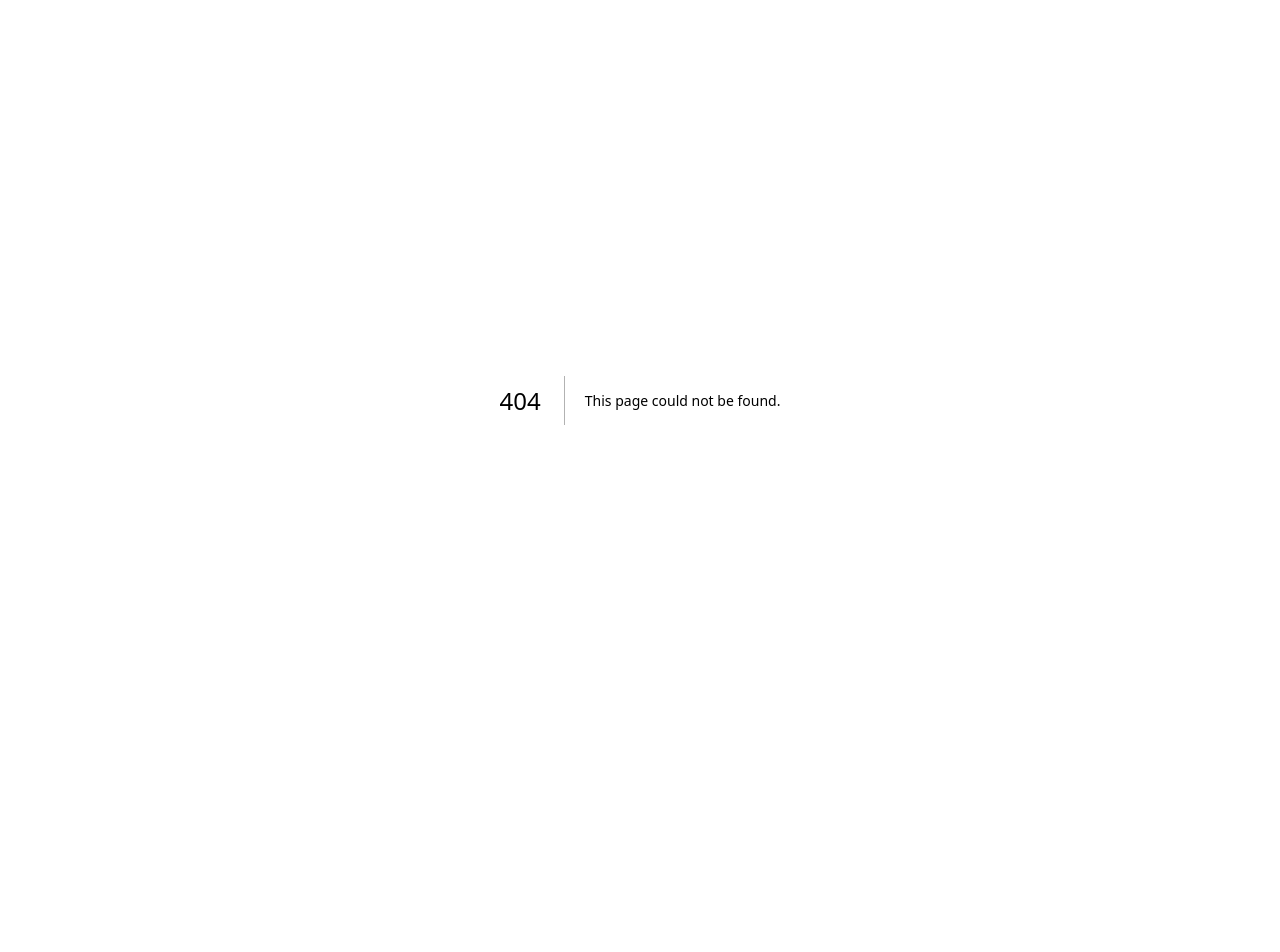
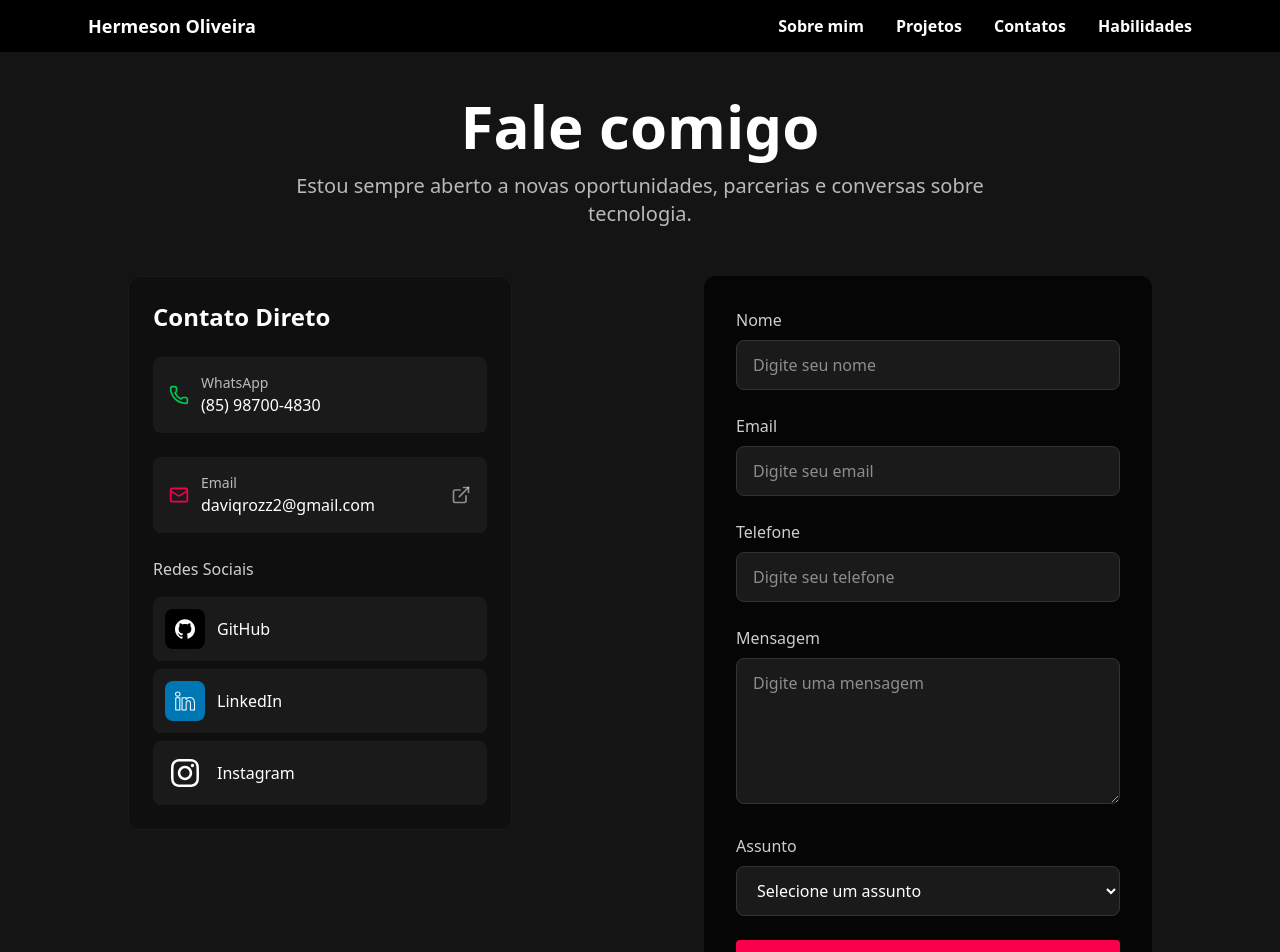
Before and after one commit to HermesonxDevII/portfolio, a Next.js app: page /contacts in a window 1280 px wide. Before the commit this address had no page. Shown: the top 952 px of the page. Before the commit the page ends 800 px from the top, so only its background shows below. Built offline with nearby package versions, Linux system fonts and the light colour scheme.

Commit message:
feat: contact page

```diff
--- a/src/app/(public)/components/header.tsx
+++ b/src/app/(public)/components/header.tsx
@@ -33,10 +33,10 @@ export default function Header() {
 
         {/* Desktop Navigator Links */}
         <nav className="hidden md:flex text-white gap-8 font-bold">
-          <Link className="hover:text-[#f9004d] transition-colors" href="#">Sobre mim</Link>
-          <Link className="hover:text-[#f9004d] transition-colors" href="#">Projetos</Link>
-          <Link className="hover:text-[#f9004d] transition-colors" href="#">Contatos</Link>
-          <Link className="hover:text-[#f9004d] transition-colors" href="#">Habilidades</Link>
+          <Link className="hover:text-[#f9004d] transition-colors" href="/#presentationSection">Sobre mim</Link>
+          <Link className="hover:text-[#f9004d] transition-colors" href="/#projectsSection">Projetos</Link>
+          <Link className="hover:text-[#f9004d] transition-colors" href="/contacts">Contatos</Link>
+          <Link className="hover:text-[#f9004d] transition-colors" href="/#skillsSection">Habilidades</Link>
         </nav>
       </div>
 
@@ -47,25 +47,25 @@ export default function Header() {
         <Link
           onClick={operateMenu}
           className="text-white font-bold hover:text-[#f9004d] transition-colors"
-          href="#"
+          href="/#presentationSection"
         >Sobre mim</Link>
 
         <Link
           onClick={operateMenu}
           className="text-white font-bold hover:text-[#f9004d] transition-colors"
-          href="#"
+          href="/#projectsSection"
         >Projetos</Link>
 
         <Link
           onClick={operateMenu}
           className="text-white font-bold hover:text-[#f9004d] transition-colors"
-          href="#"
+          href="/contacts"
         >Contatos</Link>
 
         <Link
           onClick={operateMenu}
           className="text-white font-bold hover:text-[#f9004d] transition-colors"
-          href="#"
+          href="/#skillsSection"
         >Habilidades</Link>
       </nav>
     </header>
--- /dev/null
+++ b/src/app/(public)/contacts/components/Contact-form.tsx
@@ -0,0 +1,150 @@
+'use client'
+
+import Button from "@/components/Button"
+import { useState } from "react"
+
+type FormData = {
+  name: string,
+  email: string,
+  telephone: string,
+  message: string
+}
+
+type FormStatus = "idle" | "sending" | "success" | "error"
+
+export default function ContactForm() {
+  const [formData, setFormData] = useState<FormData>({
+    name: '',
+    email: '',
+    telephone: '',
+    message: ''
+  })
+
+  const [status, setStatus] = useState<FormStatus>('idle')
+
+  const handleChange = (e: React.ChangeEvent<HTMLInputElement | HTMLTextAreaElement>) => {
+    setFormData({
+      ...formData,
+      [e.target.name]: e.target.value
+    })
+  }
+
+  const handleSubmit = async (e: React.FormEvent<HTMLFormElement>) => {
+    e.preventDefault()
+    setStatus('sending')
+
+    try {
+      console.log('enviando', formData)
+
+      setStatus('success')
+      setFormData({
+        name: '',
+        email: '',
+        telephone: '',
+        message: ''
+      })
+    } catch (error) {
+      setStatus('error')
+      throw error
+    }
+  }
+
+  return (
+    <form
+      onSubmit={handleSubmit}
+      className="bg-[#050505] rounded-xl p-8 max-w-md w-full space-y-6 mb-10"
+    >
+      <div>
+        <label htmlFor="name" className="block text-white/80 font-medium mb-2">Nome</label>
+        <input
+          type="text"
+          id="name"
+          name="name"
+          value={formData.name}
+          onChange={handleChange}
+          placeholder="Digite seu nome"
+          className="w-full bg-[#1a1a1a] border border-[#333] rounded-lg px-4 py-3 text-white placeholder-white/50 focus:outline-none focus:ring-2 focus:ring-[#f9004d] focus:border-transparent transition-all"
+          required
+        />
+      </div>
+
+      <div>
+        <label htmlFor="email" className="block text-white/80 font-medium mb-2">Email</label>
+        <input
+          type="email"
+          id="email"
+          name="email"
+          value={formData.email}
+          onChange={handleChange}
+          placeholder="Digite seu email"
+          className="w-full bg-[#1a1a1a] border border-[#333] rounded-lg px-4 py-3 text-white placeholder-white/50 focus:outline-none focus:ring-2 focus:ring-[#f9004d] focus:border-transparent transition-all"
+          required
+        />
+      </div>
+
+      <div>
+        <label htmlFor="telephone" className="block text-white/80 font-medium mb-2">Telefone</label>
+        <input
+          type="text"
+          id="telephone"
+          name="telephone"
+          value={formData.telephone}
+          onChange={handleChange}
+          placeholder="Digite seu telefone"
+          className="w-full bg-[#1a1a1a] border border-[#333] rounded-lg px-4 py-3 text-white placeholder-white/50 focus:outline-none focus:ring-2 focus:ring-[#f9004d] focus:border-transparent transition-all"
+          required
+        />
+      </div>
+
+      <div>
+        <label htmlFor="message" className="block text-white/80 font-medium mb-2">Mensagem</label>
+        <textarea
+          id="message"
+          name="message"
+          rows={5}
+          value={formData.message}
+          onChange={handleChange}
+          placeholder="Digite uma mensagem"
+          className="w-full bg-[#1a1a1a] border border-[#333] rounded-lg px-4 py-3 text-white placeholder-white/50 resize-vertical focus:outline-none focus:ring-2 focus:ring-[#f9004d] focus:border-transparent transition-all"
+          required
+        />
+      </div>
+
+      <div>
+        <label htmlFor="subject" className="block text-white/80 font-medium mb-2">Assunto</label>
+        <select
+          id="subject"
+          name="subject"
+          className="w-full bg-[#1a1a1a] border border-[#333] rounded-lg px-4 py-3 text-white focus:outline-none focus:ring-2 focus:ring-[#f9004d] focus:border-transparent transition-all"
+          defaultValue=""
+        >
+          <option value="" disabled>Selecione um assunto</option>
+          <option value="freelancer">Freelance / Trabalho</option>
+          <option value="project">Projeto conjunto</option>
+          <option value="doubt">Dúvida / Suporte</option>
+          <option value="others">Outros</option>
+        </select>
+      </div>
+
+      <Button
+        type="submit"
+        className="w-full"
+        disabled={status === 'sending'}
+      >
+        {status === 'sending' ? 'Enviando...' : 'Enviar'}
+      </Button>
+
+      {status === 'success' && (
+        <p className="text-green-400 text-sm mt-2">
+          Mensagem Enviada com sucesso! Retornarei em breve.
+        </p>
+      )}
+
+      {status === 'error' && (
+        <p className="text-red-400 text-sm mt-2">
+          Ocorreu um erro ao enviar! Tente novamente.
+        </p>
+      )}
+    </form>
+  )
+}
--- /dev/null
+++ b/src/app/(public)/contacts/components/Social-contact.tsx
@@ -0,0 +1,89 @@
+import { ExternalLink, Mail, Phone } from "lucide-react"
+import { SiGithub, SiInstagram } from "react-icons/si";
+import { SlSocialLinkedin } from "react-icons/sl";
+
+const SOCIAL_LINKS = {
+  whatsapp: "(85) 98700-4830",
+  email: "daviqrozz2@gmail.com",
+  github: "https://github.com/DaviQrozz",
+  linkedin: "https://www.linkedin.com/in/davi-queiroz-648218231/",
+  instagram: "https://instagram.com/daviqrozz",
+}
+
+export default function SocialContact() {
+  return (
+    <aside className="w-full md:w-90 lg:w-96 space-y-6 p-6 bg-[#0f0f0f] rounded-xl border border-[#1a1a1a]">
+      <h3 className="text-2xl font-bold text-white mb-6">Contato Direto</h3>
+
+      <div
+        id="contacts"
+        className="flex items-center gap-3 p-4 bg-[#1a1a1a] rounded-lg hover:bg-[#f9004d] transition-all"
+      >
+        <a
+          href="https://wa.me/558598704430"
+          target="_blank"
+          className="group flex items-center gap-3 flex-1"
+        >
+          <Phone className="w-5 h-5 text-green-500 group-hover:scale-110 transition-transform" />
+          <div>
+            <p className="text-sm text-white/70">WhatsApp</p>
+            <p className="font-medium text-white">{SOCIAL_LINKS.whatsapp}</p>
+          </div>
+        </a>
+      </div>
+
+      <div className="flex items-center gap-3 p-4 bg-[#1a1a1a] rounded-lg hover:bg-[#f9004d]/10 transition-all">
+        <a
+          href={`mailto:${SOCIAL_LINKS.email}`}
+          target="_blank"
+          className="group flex items-center gap-3 flex-1"
+        >
+          <Mail className="w-5 h-5 text-[#f9004d] group-hover:scale-110 transition-transform" />
+          <div>
+            <p className="text-sm text-white/70">Email</p>
+            <p className="font-medium text-white break-all">{SOCIAL_LINKS.email}</p>
+          </div>
+          <ExternalLink className="w-5 h-5 text-white/50 ml-auto" />
+        </a>
+      </div>
+
+      <div>
+        <p className="text-white/80 font-medium mb-4">Redes Sociais</p>
+        <div className="space-y-2">
+          <a
+            href={SOCIAL_LINKS.github}
+            target="_blank"
+            className="flex items-center gap-3 p-3 bg-[#1a1a1a] rounded-lg hover:bg-[#f9004d]/10 transition-all group"
+          >
+            <div className="w-10 h-10 bg-black rounded-lg flex items-center justify-center group-hover:bg-[#f9004d]">
+              <SiGithub className="w-5 h-5 text-white" />
+            </div>
+            <span className="text-white font-medium">GitHub</span>
+          </a>
+
+          <a
+            href={SOCIAL_LINKS.linkedin}
+            target="_blank"
+            className="flex items-center gap-3 p-3 bg-[#1a1a1a] rounded-lg hover:bg-[#f9004d]/10 transition-all group"
+          >
+            <div className="w-10 h-10 bg-[#0077b5] rounded-lg flex items-center justify-center">
+              <SlSocialLinkedin className="w-5 h-5 text-white" />
+            </div>
+            <span className="text-white font-medium">LinkedIn</span>
+          </a>
+
+          <a
+            href={SOCIAL_LINKS.instagram}
+            target="_blank"
+            className="flex items-center gap-3 p-3 bg-[#1a1a1a] rounded-lg hover:bg-[#f9004d]/10 transition-all group"
+          >
+            <div className="w-10 h-10 bg-gradient from-[#e4405f] to-[#f77737] rounded-lg flex items-center justify-center">
+              <SiInstagram className="w-7 h-7 text-white" />
+            </div>
+            <span className="text-white font-medium">Instagram</span>
+          </a>
+        </div>
+      </div>
+    </aside>
+  )
+}
--- /dev/null
+++ b/src/app/(public)/contacts/page.tsx
@@ -0,0 +1,20 @@
+import ContactForm from "./components/Contact-form";
+import SocialContact from "./components/Social-contact";
+
+export default function Contact() {
+  return (
+    <main className="min-h-screen bg-[#141414] pt-24 px-4">
+      <div className="max-w-5xl mx-auto flex flex-col items-center">
+        <header className="text-center mb-12 max-w-3xl">
+          <h1 className="text-4xl md:text-6xl font-extrabold text-white mb-4">Fale comigo</h1>
+          <p className="text-xl text-white/70">Estou sempre aberto a novas oportunidades, parcerias e conversas sobre tecnologia.</p>
+        </header>
+
+        <div className="w-full grid grid-cols-1 lg:grid-cols-2 gap-8 lg:gap-32 items-start">
+          <SocialContact />
+          <ContactForm />
+        </div>
+      </div>
+    </main>
+  )
+}
--- a/src/app/(public)/projects/[id]/page.tsx
+++ b/src/app/(public)/projects/[id]/page.tsx
@@ -42,7 +42,7 @@ export default async function DetailProject({ params }: DetailProjectProps) {
           <div className="mt-2">
             <h3 className="text-lg font-semibold text-white">Tecnologias Usadas</h3>
 
-            <div className="flex flex-wrap gap-3">
+            <div className="flex flex-wrap gap-3 mt-2">
               {project.tech_stack.map((tech) => {
                 const Icon = techIcons[tech]
                 return (
```
